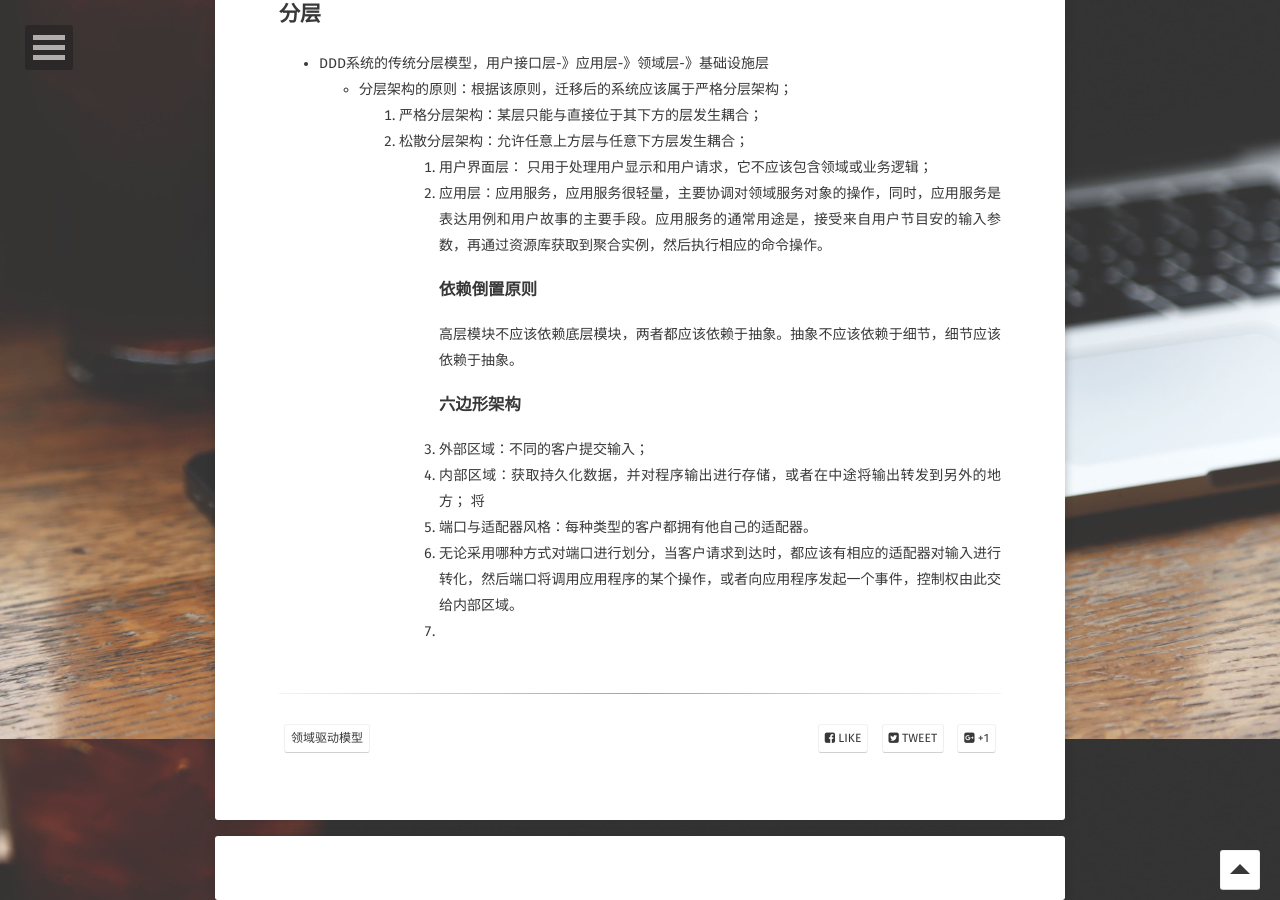
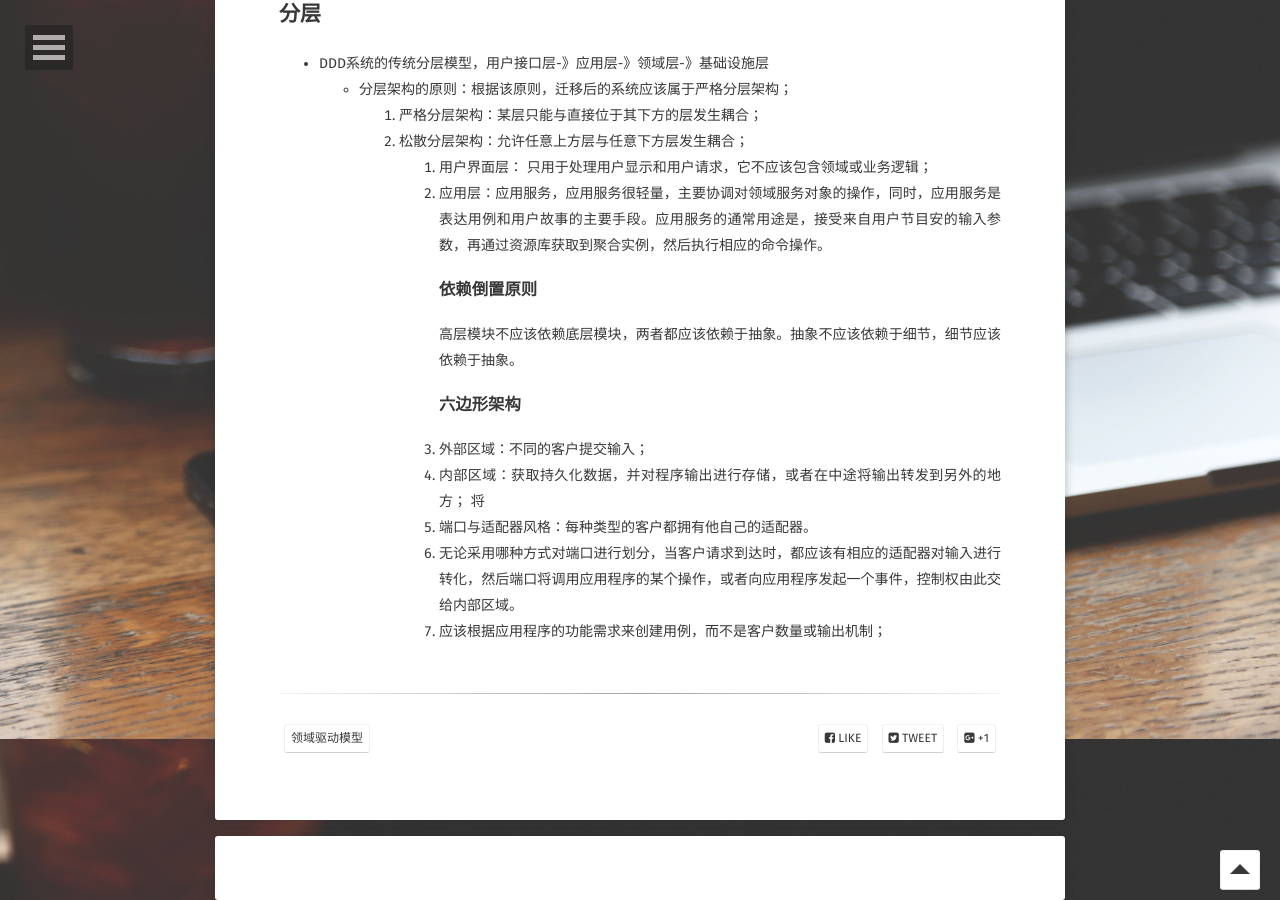
Before and after one commit to ridikuius/ridikuius.github.io, a Jekyll site: the page built from _posts/2018-01-15-《领域驱动模型设计》.md, in a window 1280 px wide and 900 px high, scrolled down 1961 px. Built offline with Jekyll 4.4.1, drawn with Linux system fonts in a browser that asks for light colours; some web fonts are replaced.

Commit message:
Update 2018-01-15-《领域驱动模型设计》.md

```diff
--- a/_posts/2018-01-15-《领域驱动模型设计》.md
+++ b/_posts/2018-01-15-《领域驱动模型设计》.md
@@ -58,4 +58,4 @@ comments: true
 将
 3. 端口与适配器风格：每种类型的客户都拥有他自己的适配器。
 4. 无论采用哪种方式对端口进行划分，当客户请求到达时，都应该有相应的适配器对输入进行转化，然后端口将调用应用程序的某个操作，或者向应用程序发起一个事件，控制权由此交给内部区域。
-5.
+5. 应该根据应用程序的功能需求来创建用例，而不是客户数量或输出机制；
```
